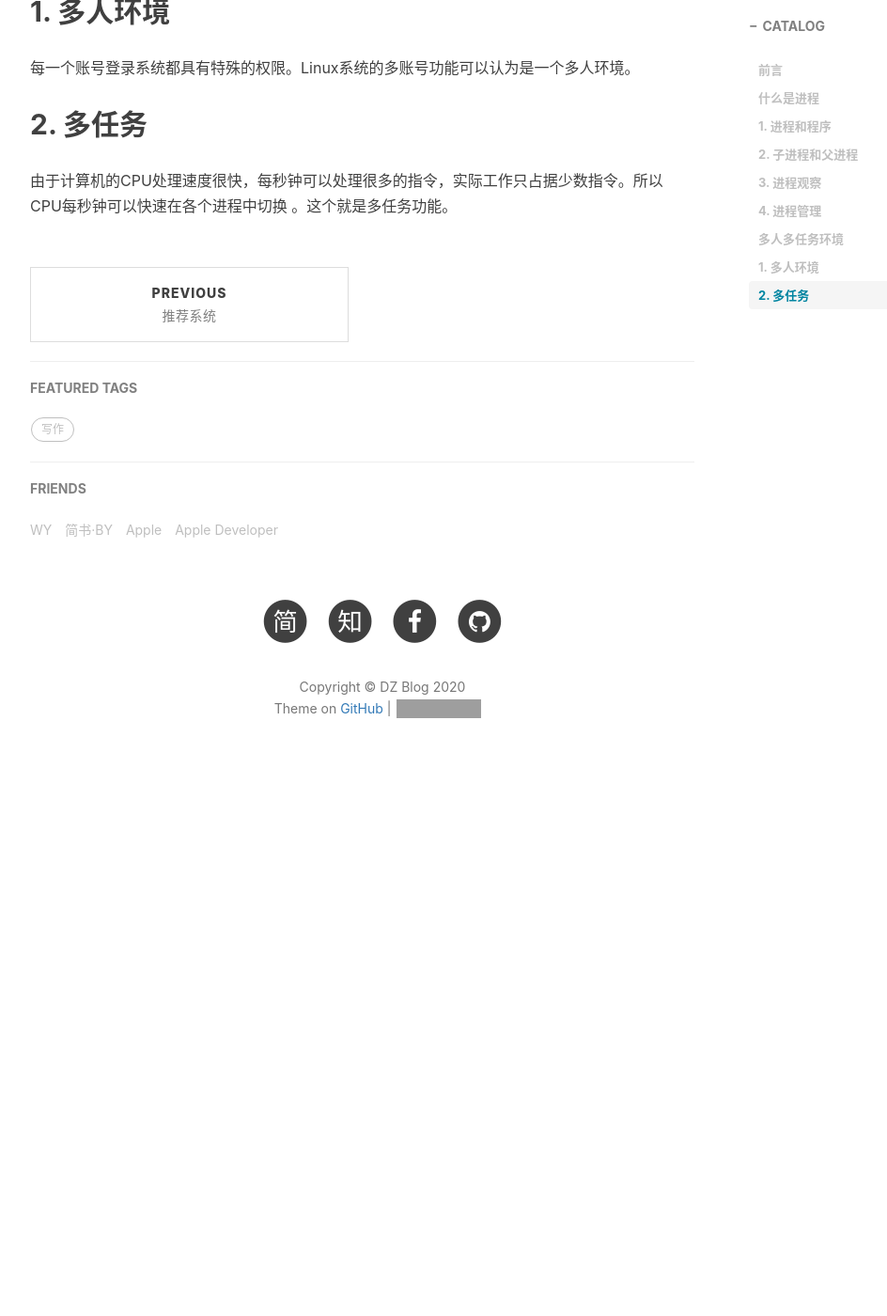
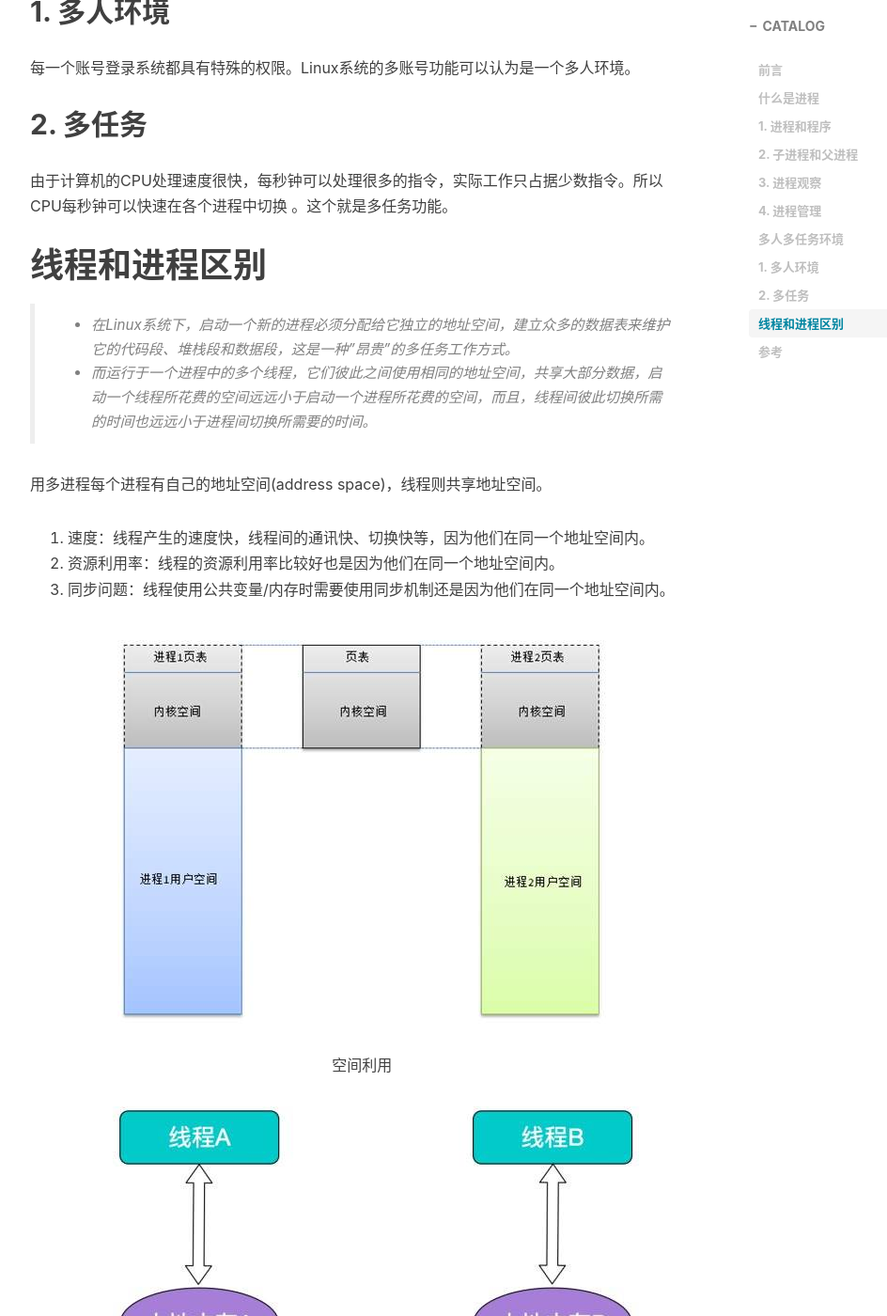
Before and after one commit to zuodongzhou/zdz, a Jekyll site: the page built from _posts/2020-07-13-Linux进程.md, in a window 1280 px wide and 1400 px high, scrolled down 2098 px. Shown: the whole window at 94% size, without its empty margins (233-1177 px from the left). Built offline with Jekyll 4.4.1, drawn with Linux system fonts in a browser that asks for light colours; nearby versions of some CDN libraries; comment, search, counter and statistics services are not loaded; before the commit the page ends 2956 px from its top, so only the background shows below that; some of the changed text lies outside the part shown; grey boxes are pictures that could not be loaded.

Commit message:
update linux

```diff
--- a/_posts/2020-07-13-Linux进程.md
+++ b/_posts/2020-07-13-Linux进程.md
@@ -57,3 +57,26 @@ tags:
 ## 2. 多任务
 由于计算机的CPU处理速度很快，每秒钟可以处理很多的指令，实际工作只占据少数指令。所以CPU每秒钟可以快速在各个进程中切换
 。这个就是多任务功能。
+
+# 线程和进程区别
+
+> * 在Linux系统下，启动一个新的进程必须分配给它独立的地址空间，建立众多的数据表来维护它的代码段、堆栈段和数据段，这是一种”昂贵”的多任务工作方式。
+> * 而运行于一个进程中的多个线程，它们彼此之间使用相同的地址空间，共享大部分数据，启动一个线程所花费的空间远远小于启动一个进程所花费的空间，而且，线程间彼此切换所需的时间也远远小于进程间切换所需要的时间。
+
+用多进程每个进程有自己的地址空间(address space)，线程则共享地址空间。
+
+1. 速度：线程产生的速度快，线程间的通讯快、切换快等，因为他们在同一个地址空间内。
+2. 资源利用率：线程的资源利用率比较好也是因为他们在同一个地址空间内。
+3. 同步问题：线程使用公共变量/内存时需要使用同步机制还是因为他们在同一个地址空间内。
+
+![](/img/linux-1.2.png )
+<center> 空间利用 </center>
+
+![](/img/linux-1.3.png )
+
+<center> 多线程共享地址空间</center>
+
+
+## 参考
+* 鸟哥的Linux私房菜
+* https://www.cnblogs.com/taoshihan/p/11279919.html
```
Also changed, not shown: img/linux-1.2.png (added), img/linux-1.3.png (added).
